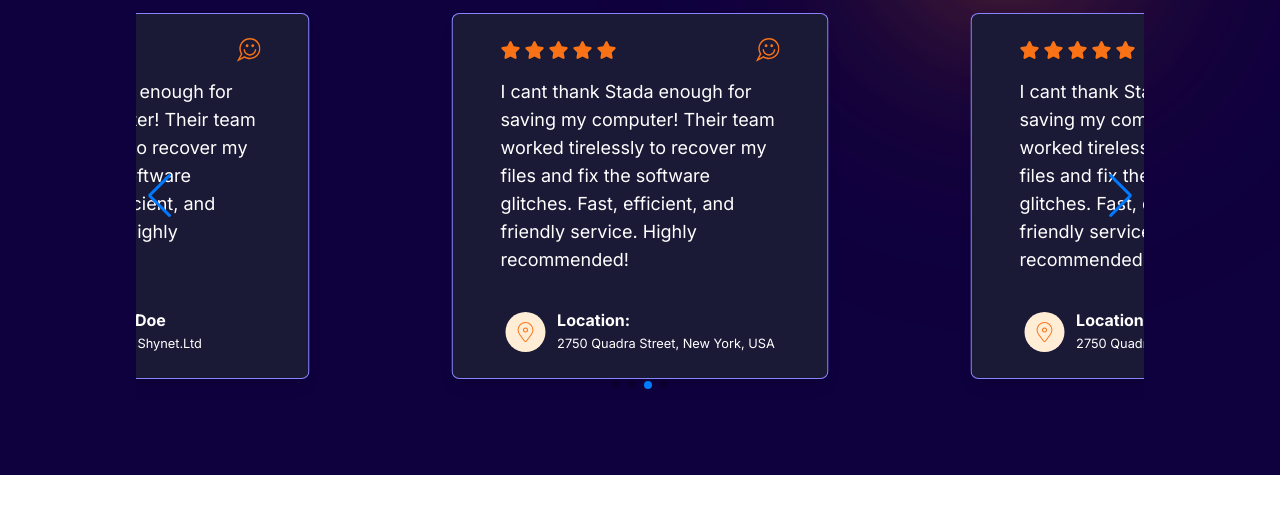
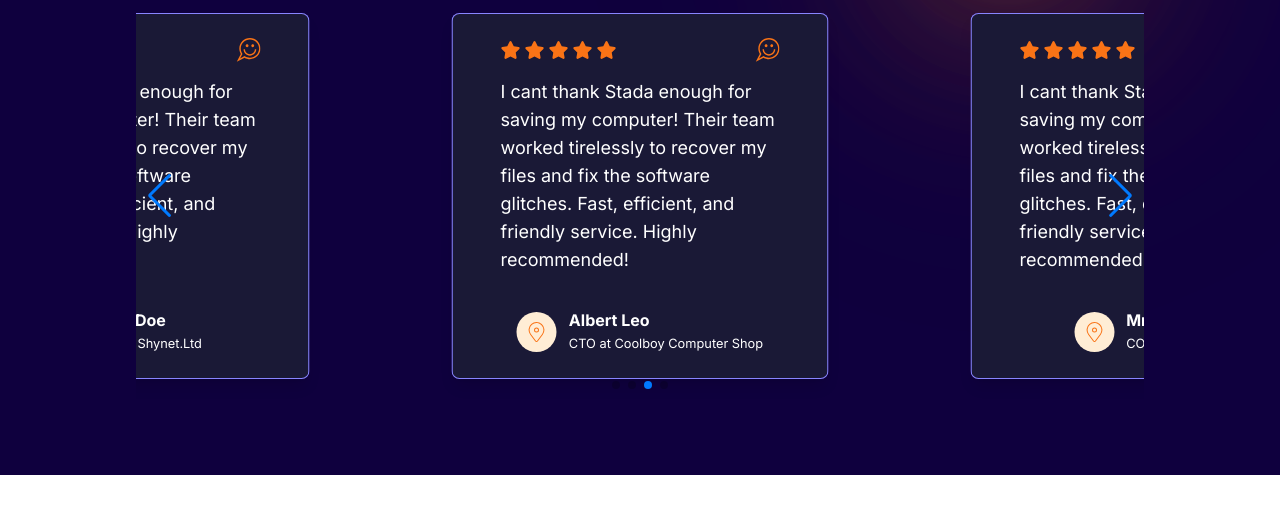
Before and after one commit to Najmulsp/PC-Repair-Pros, a Next.js app: page / in a window 1280 px wide. Shown: the part 5538-6052 px from the top of the page. Built offline with nearby package versions, Linux system fonts and the light colour scheme; no server answers; the database is empty.

Commit message:
finished project

```diff
--- a/src/components/homepage/Testimonial.jsx
+++ b/src/components/homepage/Testimonial.jsx
@@ -169,10 +169,10 @@ const Testimonial = () => {
 
                             <div className="text-white">
                               <p className="leading-tight font-bold pt-3">
-                                Location:
+                                Albert Leo
                               </p>
 
-                              <small>2750 Quadra Street, New York, USA</small>
+                              <small>CTO at Coolboy Computer Shop</small>
                             </div>
                           </div>
                         </div>
@@ -206,10 +206,10 @@ const Testimonial = () => {
 
                             <div className="text-white">
                               <p className="leading-tight font-bold pt-3">
-                                Location:
+                                Mr Hackson
                               </p>
 
-                              <small>2750 Quadra Street, New York, USA</small>
+                              <small>CO, Softbence.com</small>
                             </div>
                           </div>
                         </div>
```
Also changed, not shown: src/app/login/page.jsx (+0 -26 lines), src/components/shared/SocialLogin.jsx (+0 -50 lines).
